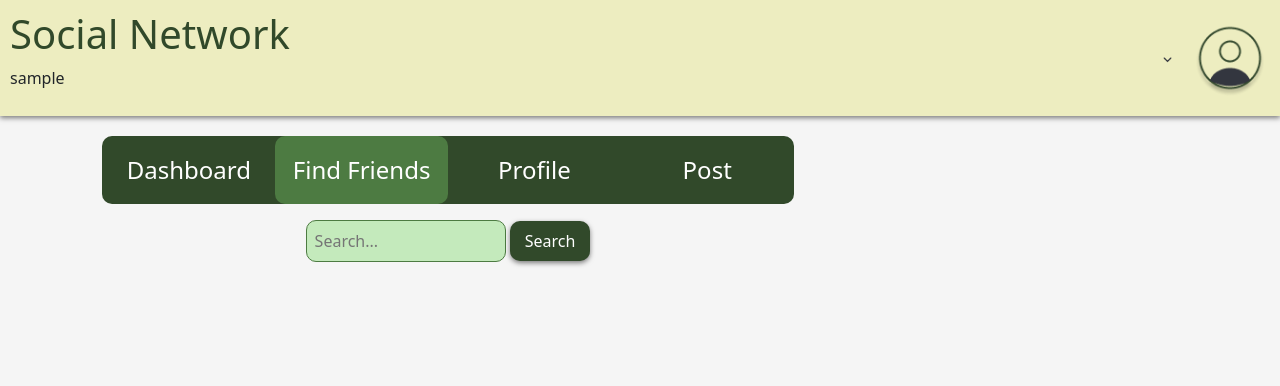
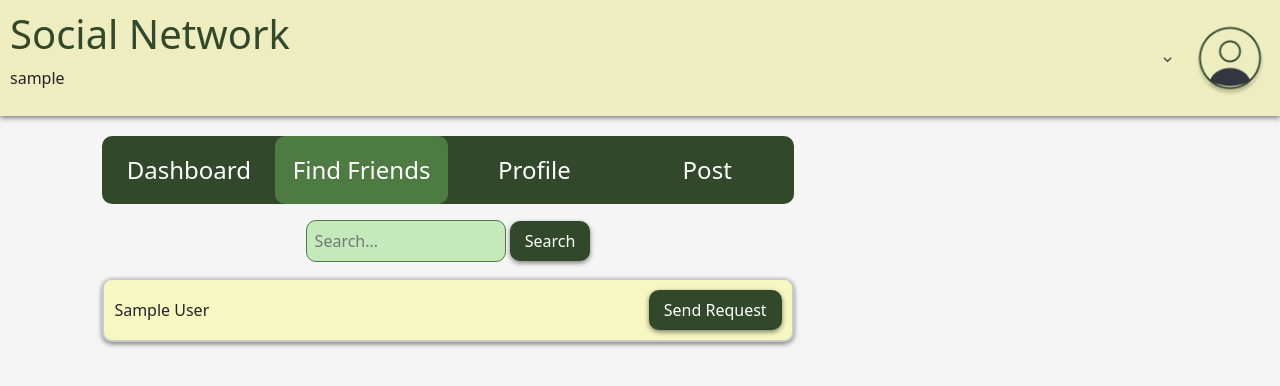
Before and after one commit to Geoxxll/SocialNetworking, a Django app: page /social/find-friends/ in a window 1280 px wide. Shown: the top 386 px of the page. Run offline with Django 5.2, Linux system fonts and the light colour scheme; a user stored in the database is signed in; tables that the repository leaves empty hold one stand-in row (values such as "Sample post"); some libraries are stand-ins or nearby versions.

Commit message:
follow-request is generated

```diff
--- a/server/socialNetworking/models/authors.py
+++ b/server/socialNetworking/models/authors.py
@@ -6,7 +6,7 @@ from django.contrib.auth.models import User
 class Author(models.Model):
     type = models.CharField(max_length=15, default='author', editable=False)
     user = models.ForeignKey(User, on_delete=models.CASCADE)
-    id = models.UUIDField(primary_key=True, default=uuid.uuid4, editable=False)
+    id = models.UUIDField(primary_key=True, default=uuid.uuid4, editable=True)
     url = models.URLField()
     host = models.URLField()
     displayName = models.CharField(max_length=100)
--- a/server/socialNetworking/static/styles.css
+++ b/server/socialNetworking/static/styles.css
@@ -173,7 +173,7 @@ body {
     margin-inline-end: 5%;
 }
 
-#user-container {
+.user-container {
     margin-top: 16px;
     margin-bottom: 16px;
     align-self: start;
--- a/server/socialNetworking/templates/socialNetworking/find_friends.html
+++ b/server/socialNetworking/templates/socialNetworking/find_friends.html
@@ -39,18 +39,67 @@
 
                 <!-- user list -->
                 {% for user in user_list %}
-                {% if user.username != request.user.username %}
+                    {% if user.displayName != request.user.username %}
 
-                    <div id="user-container" class="left-content">
-                        <span>{{ user.username }}</span>
-                        <button type="submit" class="send-request-button">Send Request</button>
-
+                        <div class="user-container" id="user-container-{{ user.id }}" class="left-content">
+                            <span>{{ user.displayName }}</span>
+                            <button type="button" class="send-request-button" data-user-id="{{ user.id }}">Send Request</button>
                         </div>
                     {% endif %}
                 {% endfor %}
 
             </div>
 
+        </div>
+
+    </div>
+
+    <script src="https://code.jquery.com/jquery-3.6.0.min.js"></script>
+    <script type="text/javascript">
+        function onFriendRequestSent(){
+            location.reload();
+        }
+
+        $(document).ready(function() {
+            $(".send-request-button").on("click", function() {
+
+                var userId = $(this).data("user-id");
+                sendFriendRequest(userId, onFriendRequestSent);
+            });
+        });
+
+        function sendFriendRequest(id, uiUpdateFunction){
+            console.log(id)
+            var context = {
+                "csrfmiddlewaretoken" : "{{csrf_token}}",
+                "receiver_user_id" : id,
+            };
+            var csrfToken = "{{ csrf_token }}";
+            $.ajax({
+                type : "POST",
+                dataType : "json",
+                data: {
+                    "csrfmiddlewaretoken": csrfToken,
+                    "receiver_user_id": id,
+                },
+                url : "{% url 'send-friend-request' %}",
+                timeout : 5000,
+                success: function(data){
+                    if (data['result'] == "Successful"){
+                        // Handle success
+                    }
+                },
+                error: function(data){
+                    // Handle error
+                },
+                complete: function(data){
+                    uiUpdateFunction();
+                }
+            });
+        }
+    </script>
+
+</body>
 
 </html>
 {% endblock %}
--- a/server/socialNetworking/urls.py
+++ b/server/socialNetworking/urls.py
@@ -1,5 +1,5 @@
 from django.urls import path
-from .views import SharedPostView, CommentReplyView,  AddCommentLike, AddLike, DashboardView, CommentDeleteView, PostDeleteView, PostListView, PostDetailView, AddPostView, ProfileEditView,PostEditView,FindFriendsView
+from .views import SharedPostView, CommentReplyView,  AddCommentLike, AddLike, DashboardView, CommentDeleteView, PostDeleteView, PostListView, PostDetailView, AddPostView, ProfileEditView,PostEditView,FindFriendsView, send_friend_request
 from . import views
 
 urlpatterns = [
@@ -13,6 +13,8 @@ urlpatterns = [
     path('social/', PostListView.as_view(), name='post-list'),
     path('social/post/', AddPostView.as_view(), name='add-post'),
     path('social/find-friends/', FindFriendsView.as_view(), name='find-friends'),
+    path('social/find-friends/send-request', send_friend_request, name='send-friend-request'),
+
     path('social/profile/', DashboardView.as_view(), name='profile'),
     path('social/post/edit/<uuid:pk>/', PostEditView.as_view(), name='post-edit'),
     path('social/post/<uuid:pk>/', PostDetailView.as_view(), name='post-detail'),
--- a/server/socialNetworking/views.py
+++ b/server/socialNetworking/views.py
@@ -1,6 +1,8 @@
 from django.shortcuts import render, redirect, get_object_or_404
 from django.urls import reverse_lazy
 from django.http import HttpResponse, HttpResponseRedirect
+
+import json
 
 from rest_framework.decorators import api_view
 from rest_framework.response import Response
@@ -10,6 +12,7 @@ from django.views import View
 from .models.posts import Post
 from .models.comments import Comment
 from .models.followers import Follower
+from .models.follow import Follow
 from .forms import PostForm, CommentForm, ShareForm
 from django.contrib.auth.mixins import UserPassesTestMixin, LoginRequiredMixin
 from django.views.generic.edit import UpdateView, DeleteView
@@ -76,10 +79,10 @@ class FindFriendsView(View):
 
         if query:
             # Filter users based on the search query
-            all_users = User.objects.filter(username__icontains=query).order_by('-username')
+            all_users = Author.objects.filter(displayName__icontains=query).order_by('-displayName')
         else:
             # Retrieve all users if no search query provided
-            all_users = User.objects.all().order_by('-username')
+            all_users = Author.objects.all().order_by('-displayName')
         context = {
             'user_list': all_users,
             # 'form' : form,
@@ -510,3 +513,30 @@ def inbox(request, author_id):
 
     elif request.method == 'DELETE':
         return
+
+
+
+
+@api_view(['POST'])
+def send_friend_request(request, *args, **kwargs):
+    user = request.user
+    context = {}
+
+    if request.method == "POST" and user.is_authenticated:
+        user_id = request.POST.get("receiver_user_id")
+        if user_id:
+            try:
+                receiver = Author.objects.get(pk=user_id)
+                author = Author.objects.get(user=user)
+                friend_request = Follow.objects.create(actor=author, object_of_follow=receiver)
+                context['result'] = "Successful"
+                return Response(context, status=status.HTTP_200_OK)
+            except Author.DoesNotExist:
+                context['result'] = "Receiver user not found"
+                return Response(context, status=status.HTTP_404_NOT_FOUND)
+        else:
+            context['result'] = "Invalid data"
+            return Response(context, status=status.HTTP_400_BAD_REQUEST)
+    else:
+        context['result'] = "Authentication required"
+        return Response(context, status=status.HTTP_401_UNAUTHORIZED)
```
Also changed, not shown: server/socialNetworking/migrations/0007_alter_author_id.py (added). Lines whose indentation alone changed are shown as unchanged.
